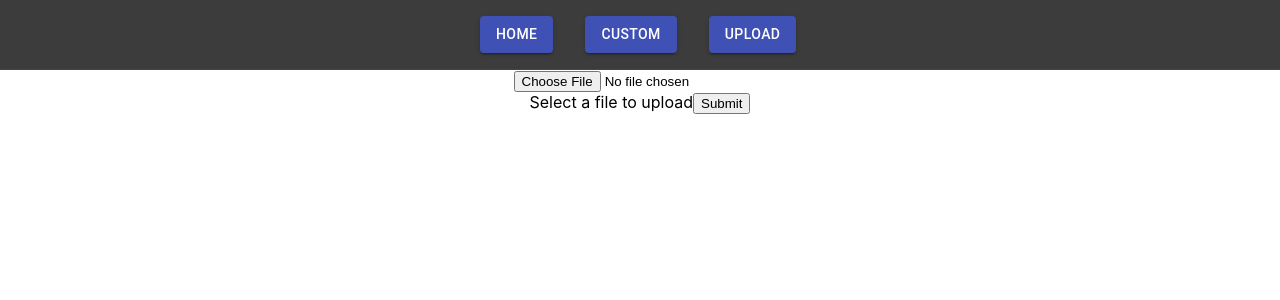
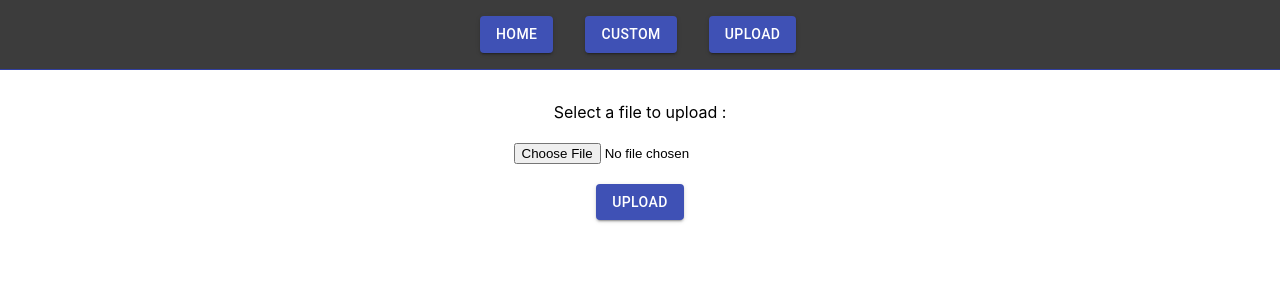
Before and after one commit to Erwann20/Custom_apiRest, a React (Create React App) app: page /upload in a window 1280 px wide. Shown: the top 300 px of the page. Built offline with nearby package versions, Linux system fonts and the light colour scheme.

Commit message:
fix basic front for upload component

```diff
--- a/json-server/server.js
+++ b/json-server/server.js
@@ -78,7 +78,6 @@ server.use((req, res, next) => {
             }
         })
     }
-    // Continue to JSON Server router
     next()
 })
 
--- a/src/components/page/update/update.js
+++ b/src/components/page/update/update.js
@@ -1,6 +1,8 @@
 import React, {Component, useState} from 'react';
 import './update.sass'
 import Axios from 'axios';
+import { Button } from '@material-ui/core';
+import FormTitle from '../../fundamentale/formTitle';
 // import { connect } from "react-redux";
 // import { bindActionCreators } from "redux";
 // import * as updateActions from "../../store/update/actions";
@@ -48,9 +50,9 @@ export default function Update() {
 
       return (
         <div className="component-update">
-          <input type="file" onChange={ e => handleFileChoose(e.target.files[0]) } name="fileupload"  id="fileupload"></input><br></br>
-          <label for="fileupload"> Select a file to upload</label>
-          <input type="submit" onClick={() => upload() }></input>
+          <FormTitle text="Select a file to upload :"/><br></br><br></br>
+          <input type="file" onChange={ e => handleFileChoose(e.target.files[0]) } name="fileupload"  id="fileupload"></input><br></br><br></br>
+          <Button variant="contained" color="primary"  onClick={() => upload() }>Upload</Button>
         </div>
       )
   }
--- a/src/components/page/update/update.sass
+++ b/src/components/page/update/update.sass
@@ -0,0 +1,2 @@
+.component-update
+    margin-top: 2rem
```
